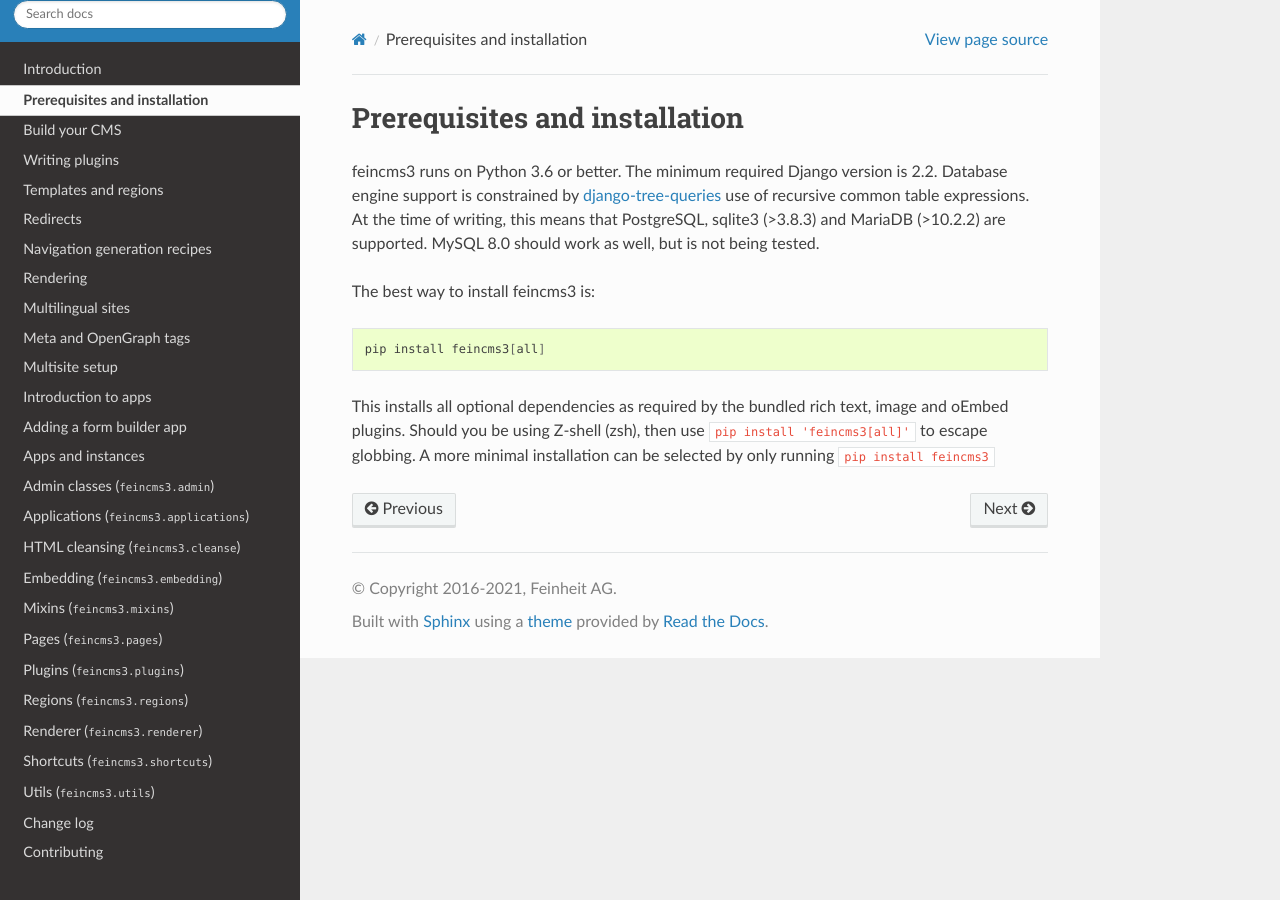
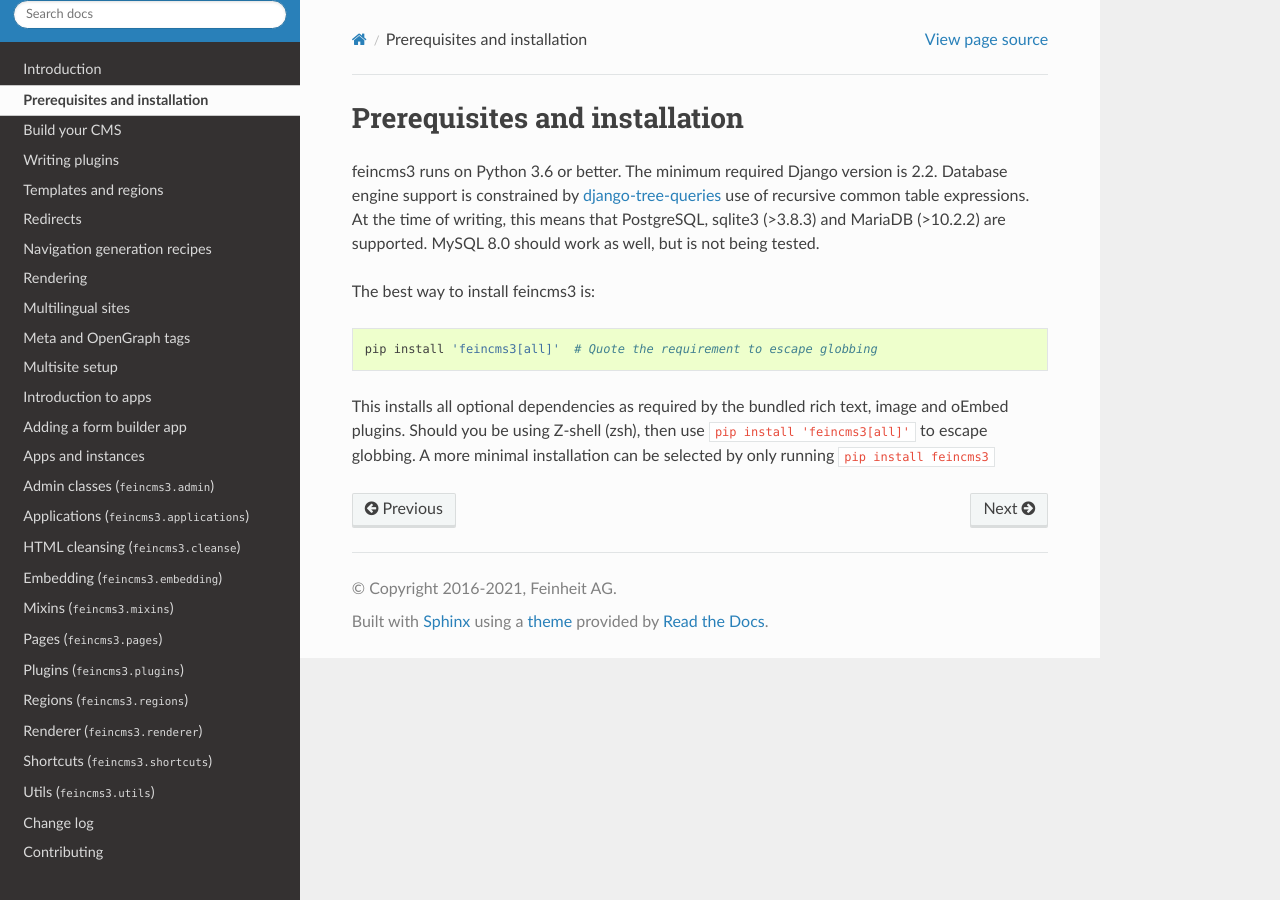
Before and after one commit to feincms/feincms3, a Sphinx documentation site: the page built from docs/installation.rst, in a window 1280 px wide. Built offline with Sphinx 7.4.7 and the Read the Docs theme 2.0.0, drawn with Linux system fonts in a browser that asks for light colours; the version number could not be read and is left out.

Commit message:
Update docs/installation.rst

```diff
--- a/docs/installation.rst
+++ b/docs/installation.rst
@@ -13,7 +13,7 @@ The best way to install feincms3 is:
 
 .. code-block:: shell
 
-    pip install feincms3[all]
+    pip install 'feincms3[all]'  # Quote the requirement to escape globbing
 
 This installs all optional dependencies as required by the bundled rich
 text, image and oEmbed plugins. Should you be using Z-shell (zsh), then use ``pip install 'feincms3[all]'`` to escape globbing. A more minimal installation can be
```
